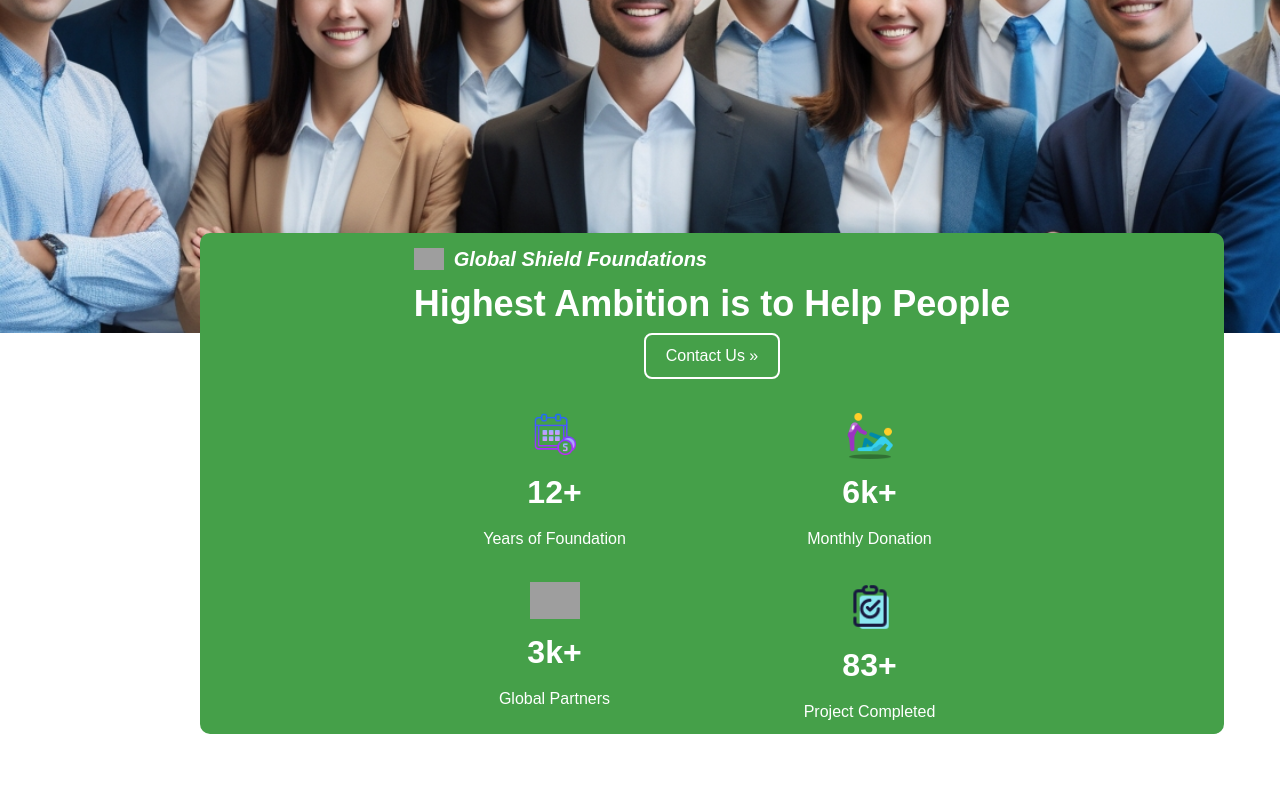
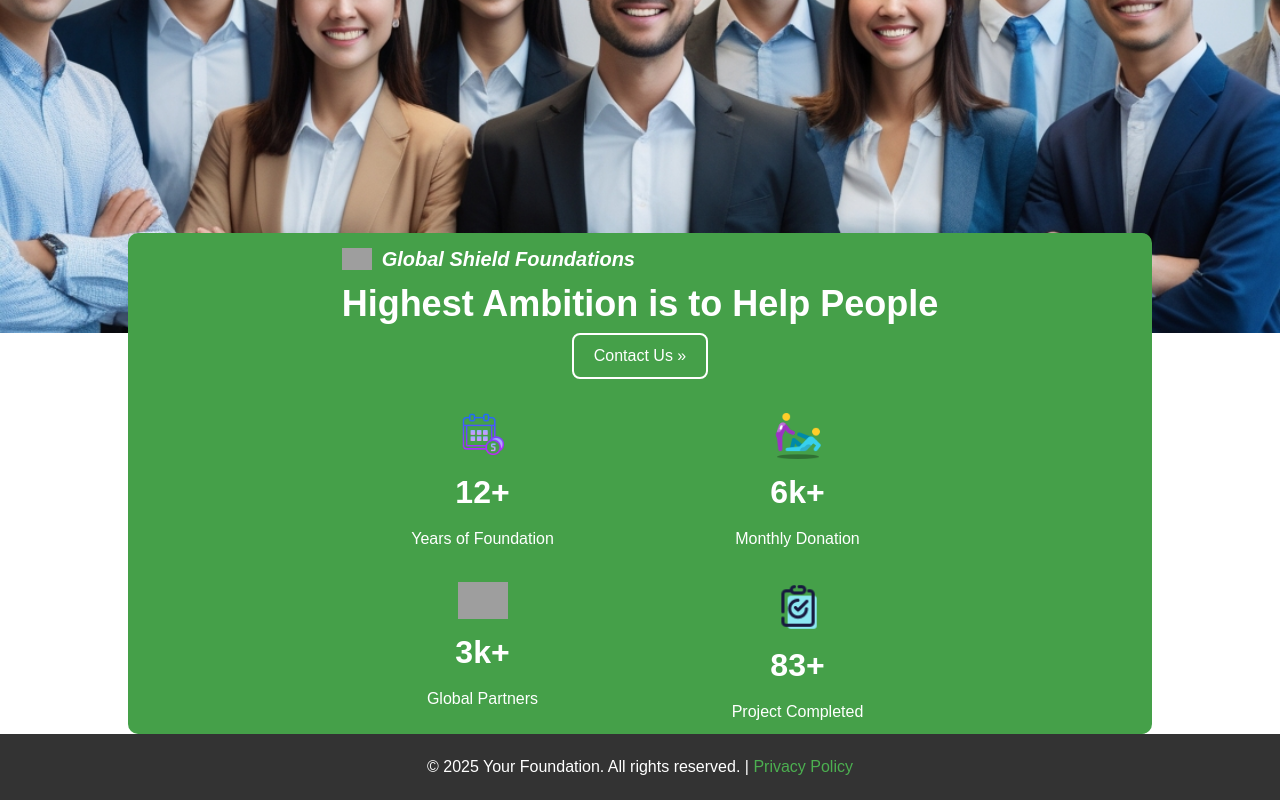
Before and after one commit to drei008/rvfoundation, a plain HTML site: page about.html in a window 1280 px wide. Shown: the part 1398-2198 px from the top of the page. Before the commit the page ends 2132 px from the top, so only its background shows below. Drawn offline with Linux system fonts and the light colour scheme; grey boxes are pictures that could not be loaded.

Commit message:
Update styles.css

```diff
--- a/styles.css
+++ b/styles.css
@@ -245,6 +245,19 @@ nav .dnt {
   margin-bottom: -10%;
 }
 
+.stats-section {
+  background: #45a049; /* Orange background */
+  color: white;
+  padding: 10px 10%; /* Adjust padding as needed */
+  border-radius: 10px;
+  text-align: center;
+  width: 80%;
+  margin: 0 auto; /* Center the section */
+  position: relative; /* Change from absolute to relative */
+  z-index: 1000; /* Ensure it stays above other elements */
+}
+
+
 .stats::before {
   content: "";
   position: absolute;
@@ -434,16 +447,18 @@ padding: 10px 0px;
   transition: background 0.3s ease;
 }
 
-/* Footer */
+/* Footer Section */
 footer {
-  background: #333;
-  color: #fff;
+  background: #333; /* Dark background */
+  color: #fff; /* White text */
   text-align: center;
   padding: 20px 0;
+  position: relative; /* Ensure footer is positioned correctly */
+  z-index: 10; /* Ensure footer is above other elements */
 }
 
 footer a {
-  color: #4CAF50;
+  color: #4CAF50; /* Green color for links */
   text-decoration: none;
 }
 
@@ -630,17 +645,6 @@ footer a:hover {
   z-index: 1000; /* Ensures nav stays above other elements */
 }
 
-  .stats-section {
-    background: #45a049; /* Orange background */
-    color: white;
-    padding:10px 10%;
-    border-radius: 10px;
-    text-align: center;
-    width: 80%;
-    margin-left: 200px;
-    position: absolute; /* Allows nav to overlap the header */
-    z-index: 1000; /* Ensures nav stays above other elements */
-}
 
 .stats-container {
     display: flex;
```
